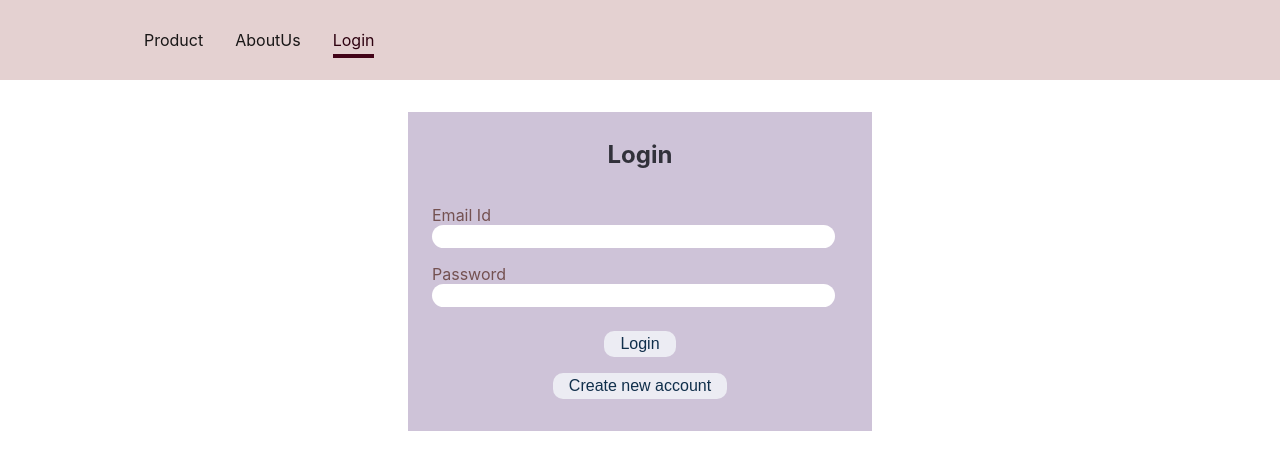
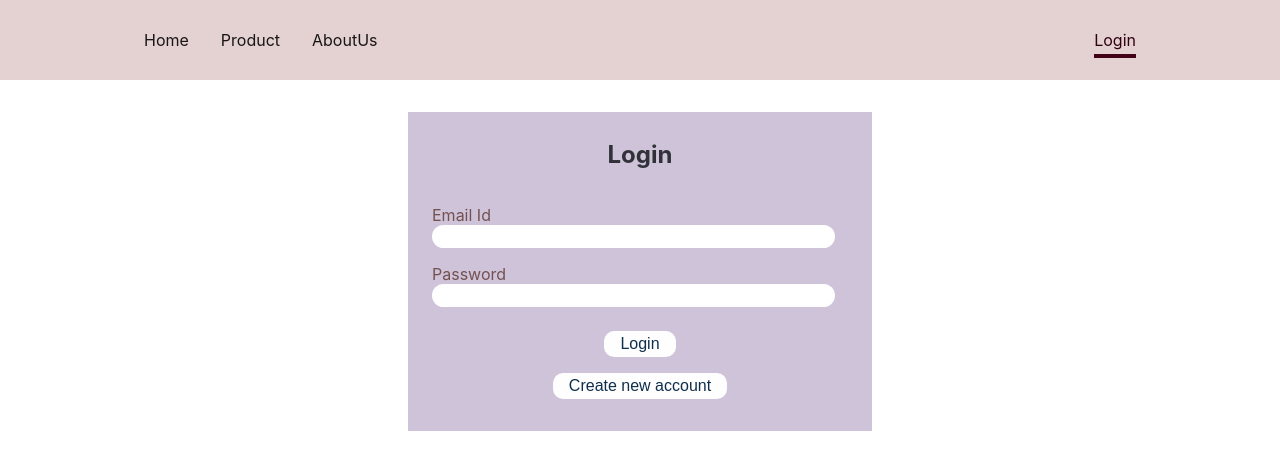
Before and after one commit to kksingh9/expense-tracker-app, a React (Create React App) app: page /login in a window 1280 px wide. Shown: the top 470 px of the page. Built offline with nearby package versions, Linux system fonts and the light colour scheme.

Commit message:
logoutuser

```diff
--- a/src/App.js
+++ b/src/App.js
@@ -17,11 +17,15 @@ function App() {
   const isLoggedIn = ctx.isLoggedIn;
   return (
     <div>
-    {isLoggedIn  && <Navigation/> }
-      {!isLoggedIn &&
+
+
       <Layouts>
         <Switch>
-
+        {isLoggedIn  &&
+        <Route path="/navigation" >
+        <Navigation/>
+        </Route>
+        }
 
         <Route path="/product">
             <ProductPage />
@@ -32,12 +36,12 @@ function App() {
         <Route path="/login">
             <AuthForm />
         </Route>
-        {/* <Route path='*'>
+        <Route path='*'>
             <Redirect to='/' />
-        </Route> */}
+        </Route>
         </Switch>
       </Layouts>
-}
+
     </div>
   );
 }
--- a/src/component/Layouts/MainNavigation.js
+++ b/src/component/Layouts/MainNavigation.js
@@ -1,23 +1,38 @@
 import { NavLink } from "react-router-dom";
 import classes from "./MainNavigation.module.css"
+import { useContext } from "react";
+import AuthContext from "../../store/AuthContext";
 
 const MainNavigation = () => {
+    const ctx = useContext(AuthContext);
+
+    const LogoutHandler = () => {
+
+    }
     return (
         <header className={classes.header}>
             <ul>
-                {/* <li>
-                    <NavLink activeClassName={classes.active} to="/home">Home</NavLink>
-                </li> */}
+                <li>
+                    <NavLink activeClassName={classes.active} to="/navigation">Home</NavLink>
+                </li>
                 <li>
                     <NavLink activeClassName={classes.active} to="/product">Product</NavLink>
                 </li>
                 <li>
                     <NavLink activeClassName={classes.active} to="/aboutus">AboutUs</NavLink>
                 </li>
+            </ul>
+             <div className={classes.logout}>
                 <li>
                     <NavLink activeClassName={classes.active} to="/login">Login</NavLink>
                 </li>
-            </ul>
+               {ctx.isLoggedIn &&
+               <li>
+                    <button onClick={LogoutHandler}>Logout</button>
+                </li>}
+             </div>
+
+
         </header>
     );
 };
--- a/src/component/Layouts/MainNavigation.module.css
+++ b/src/component/Layouts/MainNavigation.module.css
@@ -29,3 +29,18 @@
     padding-bottom: 0.25rem;
     border-bottom: 4px solid #420318;
 }
+
+.logout{
+    display: flex;
+    list-style: none;
+
+
+}
+button{
+    padding: 0.25rem 0.5rem;
+    font-size: inherit;
+    border: #420318;
+    border-radius: 10px;
+    color: #2e0210;
+    background-color:white;
+}
--- a/src/component/Login/AuthForm.module.css
+++ b/src/component/Login/AuthForm.module.css
@@ -36,6 +36,6 @@
     padding: 0.25rem 1rem;
     border-radius: 10px;
     border: none;
-    background-color: rgb(236, 236, 243);
+    background-color: rgb(254, 254, 255);
     color: rgb(16, 47, 75);
 }
--- a/src/component/navigation/navigation.js
+++ b/src/component/navigation/navigation.js
@@ -7,9 +7,6 @@ const Navigation = () => {
     return (
         <>
         <div>navigation</div>
-
-
-
         <Route path="/" >
              <HomePage />
              <VerifyEmailId />
@@ -17,9 +14,6 @@ const Navigation = () => {
          <Route path="/profilepage">
               <Profile />
           </Route>
-
-
-
         </>
     );
 };
```
